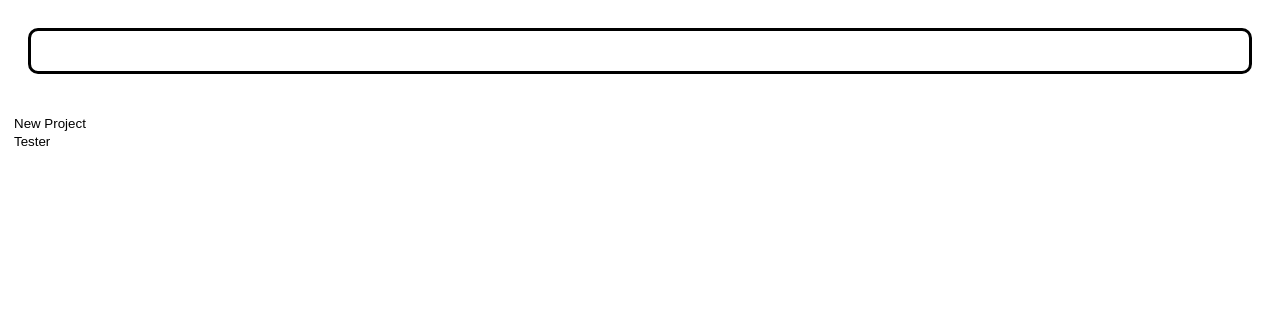
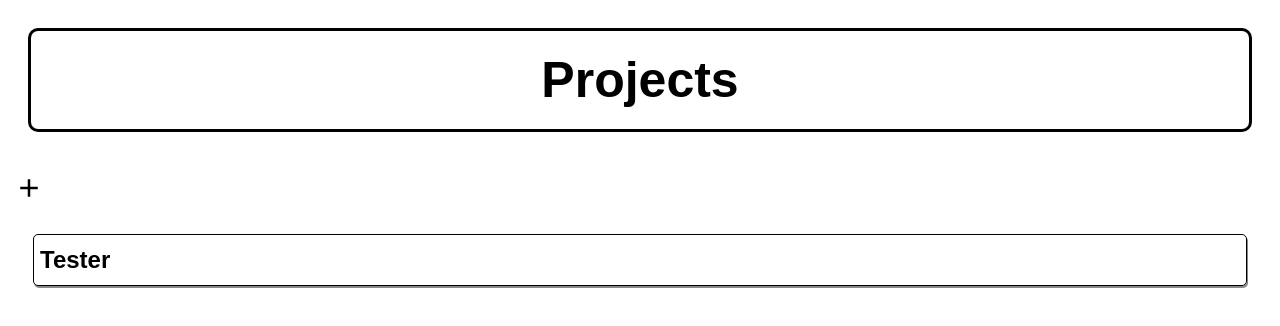
Before and after one commit to nsmuttoo/to-do-list, a website built with webpack: page src/template.html in a window 1280 px wide. Built offline with nearby package versions, Linux system fonts and the light colour scheme.

Commit message:
improved look of project list and todo list

```diff
--- a/src/display.js
+++ b/src/display.js
@@ -7,6 +7,7 @@ import unchecked from "./images/checkbox-blank-outline.svg"
 import checked from "./images/checkbox-intermediate.svg"
 import save from "./images/content-save-outline.svg"
 import plus from "./images/plus.svg"
+import back from "./images/arrow-left.svg"
 
 import { projectPage } from "./projects"
 import { createItem } from "./data"
@@ -42,10 +43,15 @@ const content = document.getElementById("content")
 content.innerHTML = ""
 list = orderList(list)
 lastList = list
-
+const buttonBox = document.createElement("div")
 
 const backButton = document.createElement("button")
 backButton.addEventListener("click",backButtonOnClick)
+const backButtonImg = document.createElement("img")
+backButtonImg.src = back
+backButtonImg.id ="icon"
+backButton.appendChild(backButtonImg)
+
 function backButtonOnClick(){
 projectPage()
 }
--- a/src/projects.js
+++ b/src/projects.js
@@ -5,6 +5,8 @@ export {createProject,projectPage, projectList}
 
 import {displayList} from "./display.js"
 import { getList } from "./display.js"
+import save from "./images/content-save-outline.svg"
+import plus from "./images/plus.svg"
 
 let projectList = []
 
@@ -21,7 +23,8 @@ function setToDoList(newList){
 }
 
 function projectPage(){
-
+    const nav = document.getElementById("title")
+    nav.innerHTML = "Projects"
 const content = document.getElementById("content")
 
 content.innerHTML = ""
@@ -45,8 +48,19 @@ function addProject(){
     submitButton.addEventListener("click", submitButtonOnClick)
 
     newButton.addEventListener("click", newButtonOnClick)
-    newButton.innerHTML = "New Project"
-    submitButton.innerHTML = "sub"
+
+
+    const plusImg = document.createElement("img")
+       plusImg.src = plus
+       plusImg.id = "icon"
+
+       newButton.appendChild(plusImg)
+
+    const saveImg = document.createElement("img")
+        saveImg.src = save
+        saveImg.id = "icon"
+        submitButton.appendChild(saveImg)
+
     addBox.appendChild(newButton)
     content.appendChild(addBox)
 
@@ -64,6 +78,7 @@ function addProject(){
 
 function displayProject(project){
 const projectBox = document.createElement("div")
+projectBox.classList.add("projectBox")
 const title = document.createElement("button")
 const content = document.getElementById("content")
 
@@ -77,6 +92,8 @@ content.appendChild(projectBox)
 function enterProject(){
     console.log(project.toDoList)
     console.log(project.name)
+    const nav = document.getElementById("title")
+    nav.innerHTML = project.name
 
     displayList(project.toDoList)
     project.toDoList = getList()
--- a/src/styles.css
+++ b/src/styles.css
@@ -20,6 +20,10 @@
     border-radius: 5px;
     border-width: 1px;
     box-shadow: 1px 2px #888888;
+
+    margin-left: 25px;
+    margin-right: 25px;
+    margin-bottom: 10px;
 
 }
 
@@ -106,7 +110,25 @@ grid-row: 1/2;
     grid-row: 1/2;
 
 }
+.projectBox{
+    border: solid;
+    border-color: black;
+    border-radius: 5px;
+    border-width: 1px;
+    box-shadow: 1px 2px #888888;
+    height: 50px;
+    margin-left: 25px;
+    margin-right: 25px;
+    margin-bottom: 10px;
+    display: flex;
+    align-items: center;
 
+
+}
+.projectBox>button{
+    font-size: 24px;
+    font-weight: 700;
+}
 
 
 button{
--- a/src/template.html
+++ b/src/template.html
@@ -8,7 +8,7 @@
 <body>
     <header>
         <div id="title"></div>
-        <nav>
+        <nav id="navi">
 
     </nav></header>
     <div id="content"></div>
```
Also changed, not shown: src/images/arrow-left.svg (added).
